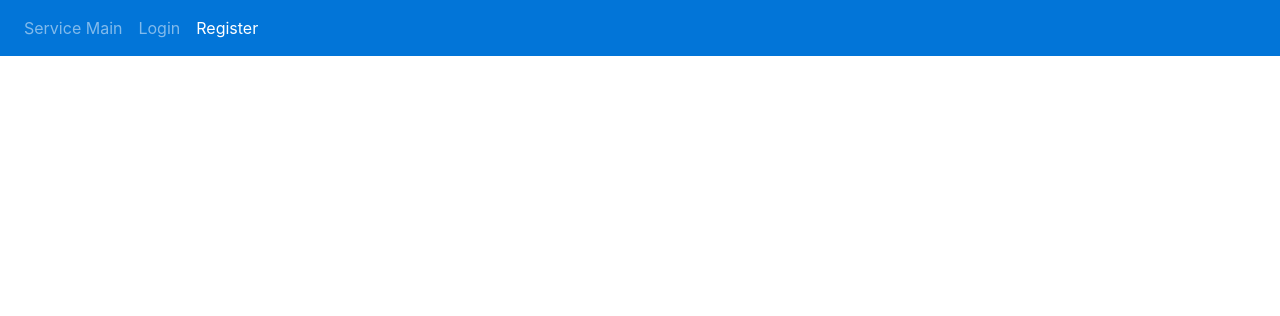
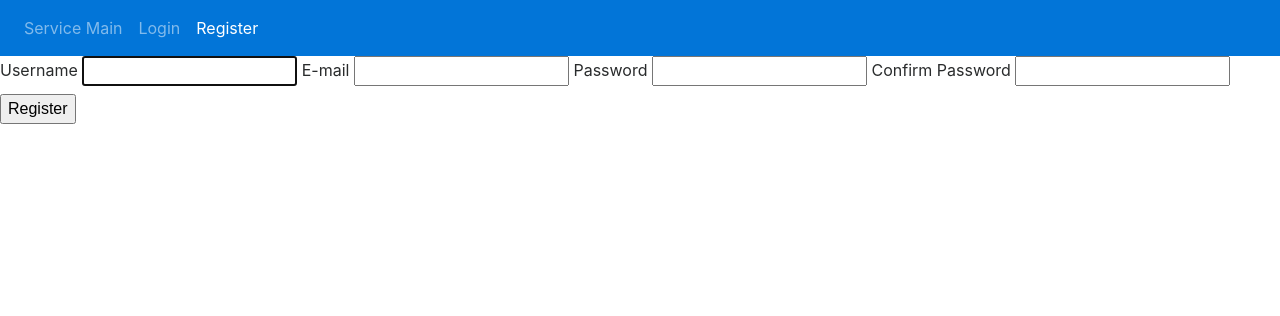
Before and after one commit to daehee-han/memo-board, a Django app: page /accounts/register/ in a window 1280 px wide. Shown: the top 316 px of the page. Run offline with Django 3.2, Linux system fonts and the light colour scheme; some libraries are stand-ins or nearby versions.

Commit message:
modified templates

```diff
--- a/templates/base.html
+++ b/templates/base.html
@@ -31,6 +31,9 @@
                         <a class="nav-link" href="/">Service Main</a>
                     </li>
                     {% if request.user.is_authenticated() %}
+                    <li class="nav-item" id="profile">
+                        <a class="nav-link" href="/accounts/profile">profile</a>
+                    </li>
                     <li class="nav-item" id="logout">
                         <a class="nav-link" href="/accounts/logout">Logout</a>
                     </li>
--- a/templates/registration/register.html
+++ b/templates/registration/register.html
@@ -2,4 +2,17 @@
 
 {% block content %}
 
+<form method="POST">
+    <input type="hidden" name="csrfmiddlewaretoken" value="{{ csrf_token }}">
+    <label>Username <input autofocus="" maxlength="150" name="username" type="text" required /></label>
+    <label>E-mail <input maxlength="150" name="email" type="email" required /></label>
+    <label>Password <input name="password1" type="password" required /></label>
+    <label>Confirm Password <input name="password2" type="password" required /></label>
+    <button type="submit">Register</button>
+</form>
+
+{% if error %}
+<p>{{ error }}</p>
+{% endif %}
+
 {% endblock %}
```
Also changed, not shown: templates/main.html (+11 -0 lines), templates/registration/login.html (+11 -0 lines), templates/registration/profile.html (added, +11 -0 lines).
